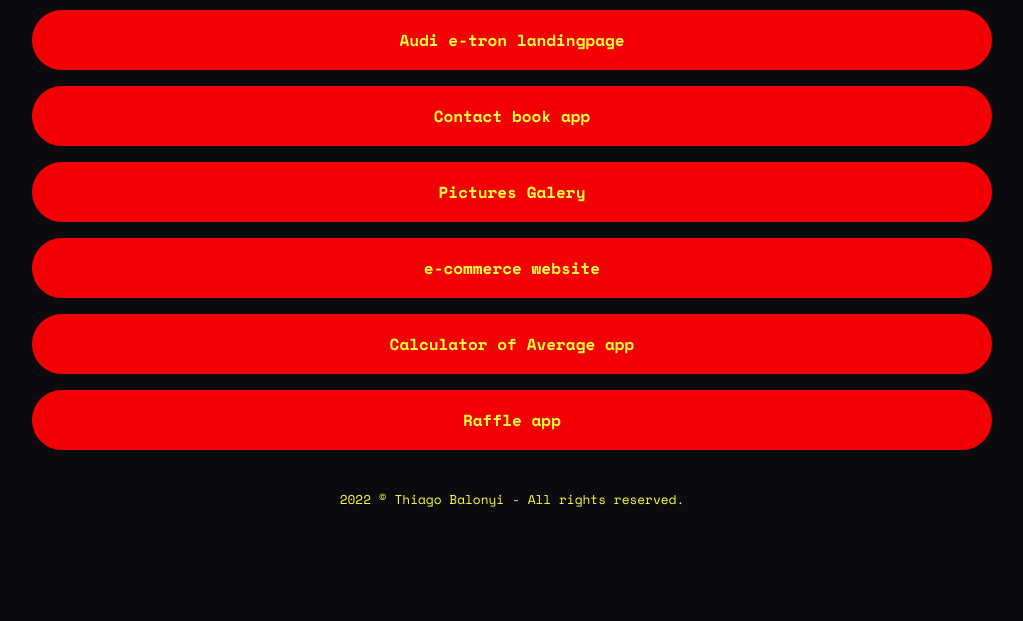
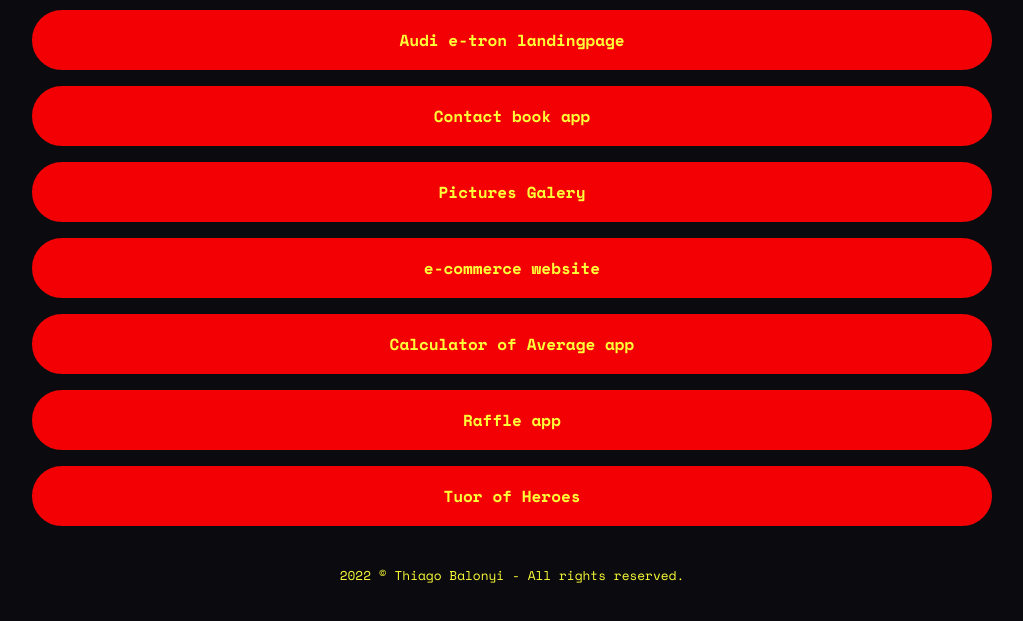
Before and after one commit to thiagobalonyi/portif-lio-less, a website: page index.html in a window 1280 px wide. Shown: the part 561-1182 px from the top of the page, without its empty margins (128-1151 px from the left). Before the commit the page ends 1150 px from the top, so only its background shows below. Drawn offline with nearby package versions, Linux system fonts and the light colour scheme.

Commit message:
add: Tuor of heroes

```diff
--- a/index.html
+++ b/index.html
@@ -60,6 +60,9 @@
                 <li class="projects-list-item">
                     <a href="https://sorteadorgruntbalonyi.vercel.app/">Raffle app</a>
                 </li>
+                <li class="projects-list-item">
+                    <a href="https://angular-tour-of-heroes-khaki.vercel.app/dashboard">Tuor of Heroes</a>
+                </li>
             </ul>
         </nav>
         <footer>
```
